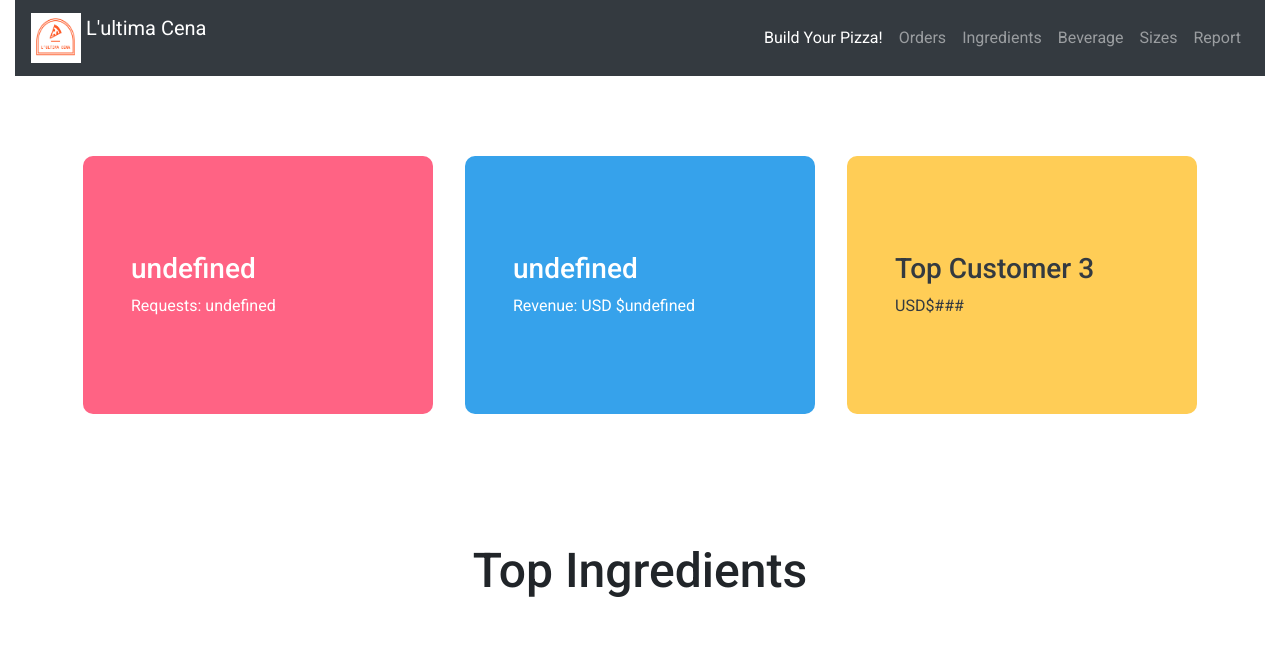
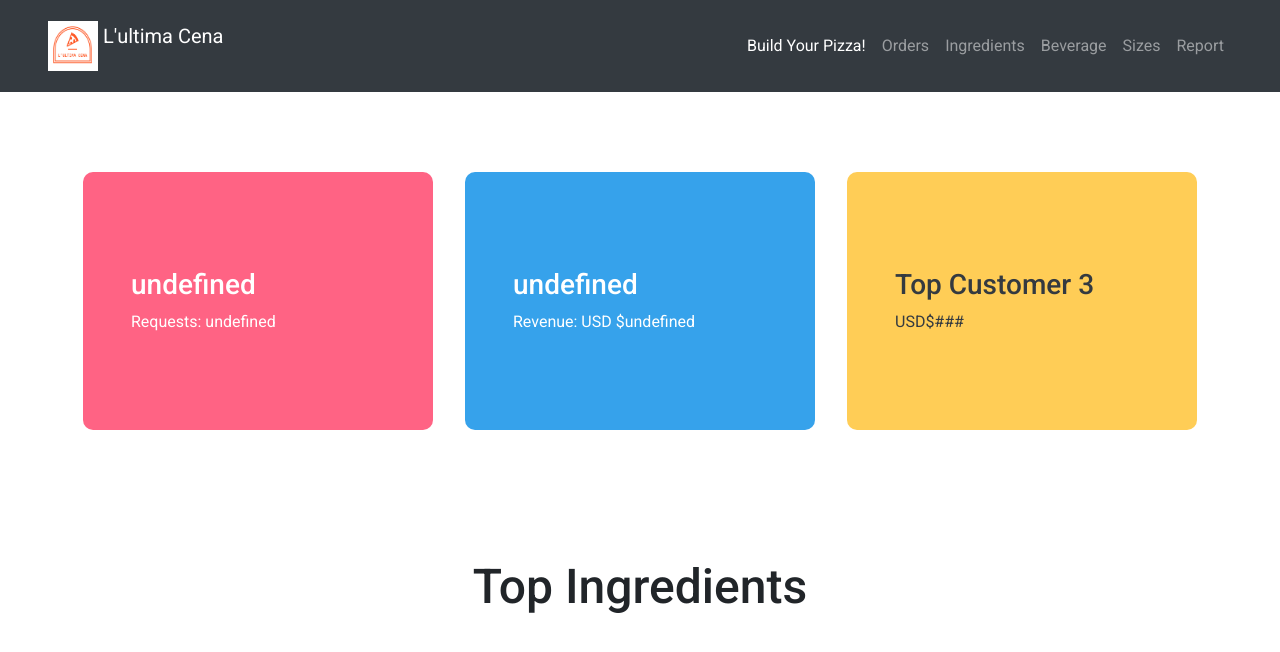
Before and after one commit to ioet/pizza-planet-ui, a plain HTML site: page app/report/report.html in a window 1280 px wide. Shown: the top 652 px of the page. Drawn offline with nearby package versions, Linux system fonts and the light colour scheme; no server answers.

Commit message:
fix: navigation bar margins

```diff
--- a/app/report/report.html
+++ b/app/report/report.html
@@ -36,7 +36,7 @@
                     />
                     L'ultima Cena
                 </a>
-                <ul class="navbar-nav mr-auto"></ul>
+
                 <ul class="navbar-nav">
                     <!-- LINKS -->
 
--- a/css/styles.css
+++ b/css/styles.css
@@ -2,6 +2,19 @@
 
 html, body {
   font-family: 'Roboto', sans-serif;
+}
+
+.header-section {
+  margin: 0;
+  padding: 0;
+}
+
+.navbar {
+  display: flex;
+  flex-wrap: wrap;
+  align-items: center;
+  justify-content: space-between;
+  padding: 1em 3em;
 }
 
 .jumbotron {
```
